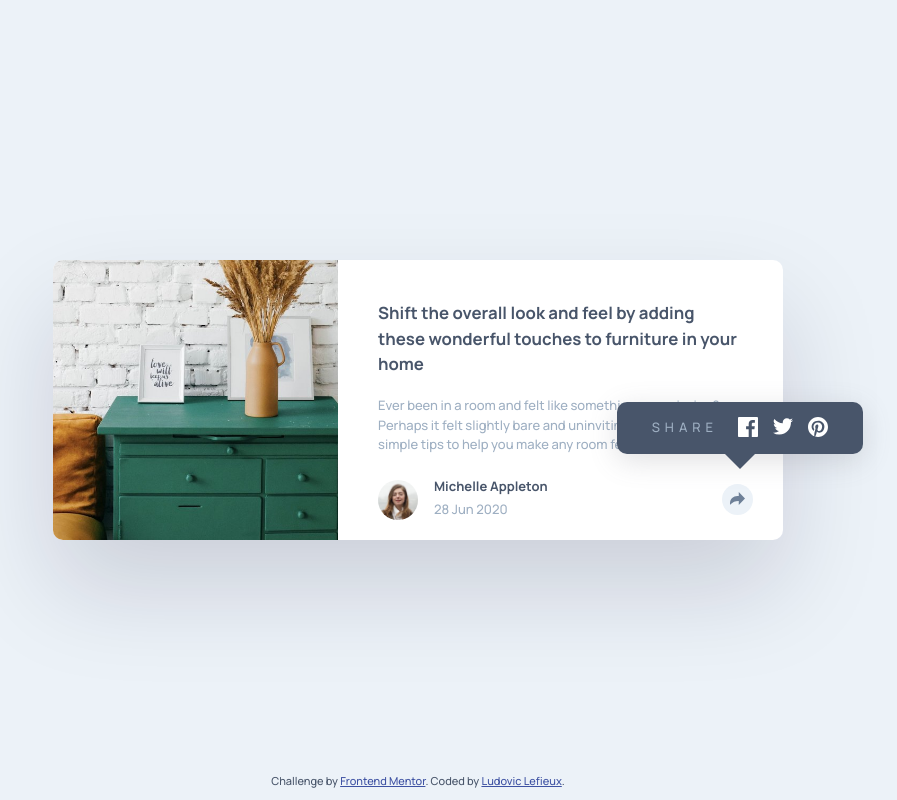
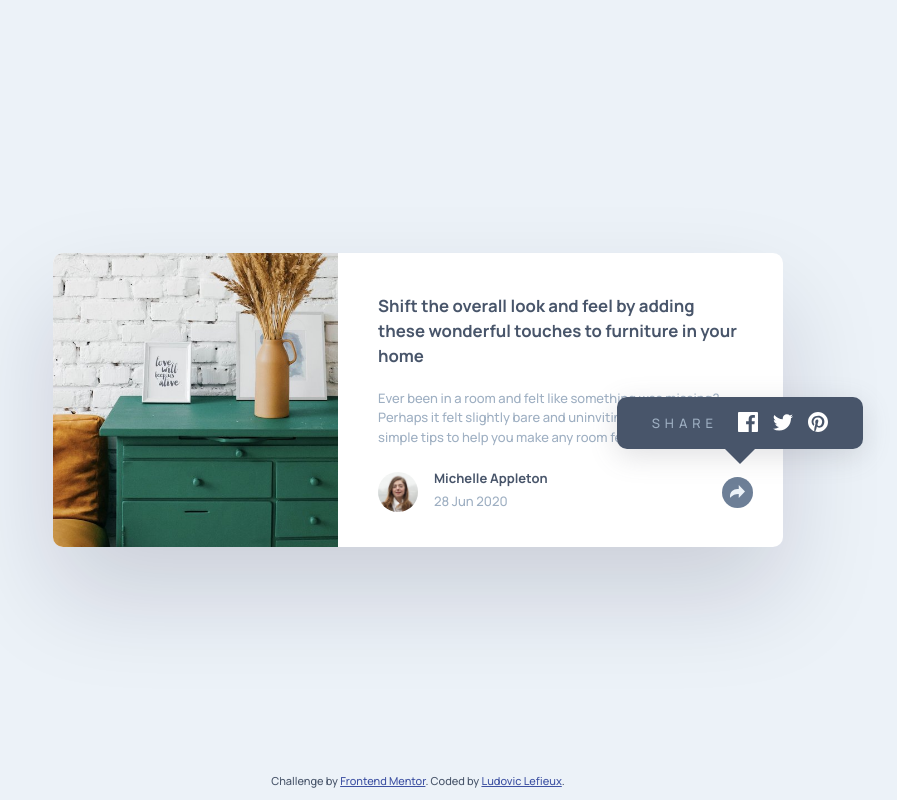
Before and after one commit to LudovicLefieux/article-preview-component-master, a website: page index.html in a window 1280 px wide. Both pictures are taken after a click on the link 959 px from the left and 499 px from the top of the page. Shown: the whole page, without its empty margins (222-1119 px from the left). Drawn offline with Linux system fonts and the light colour scheme.

Commit message:
Change button's color on click

```diff
--- a/sass/layout/_article-preview.scss
+++ b/sass/layout/_article-preview.scss
@@ -11,7 +11,7 @@
   }
   &__img-container {
     min-height: 200px;
-    background: url(../images/drawers.jpg) no-repeat;
+    background: url(./images/drawers.jpg) no-repeat;
     background-size: cover;
     border-radius: 10px 10px 0 0;
     overflow: hidden;
@@ -44,7 +44,7 @@
     justify-content: space-between;
     align-items: center;
     @media screen and (min-width: 900px) {
-      padding: 0 30px 20px 40px;
+      padding: 0 30px 35px 40px;
     }
   }
 
--- a/sass/layout/_share-section.scss
+++ b/sass/layout/_share-section.scss
@@ -7,7 +7,7 @@
   background: $very-dark-grayish-blue;
   color: $grayish-blue;
   &--desktop {
-    top: -130%;
+    top: -100%;
     right: -18%;
     display: none;
     padding: 15px 35px;
--- a/script.js
+++ b/script.js
@@ -1,19 +1,21 @@
-const shareButton = document.querySelectorAll(".share-button");
+const shareButton = document.querySelectorAll("a.share-button");
 
-function displayShareSection(e) {
+function displayShareSection() {
   const shareSectionDesktop = document.querySelector("#share-section-desktop");
   const shareSectionMobile = document.querySelector("#share-section-mobile");
   let screen = window.matchMedia("(min-width: 900px)");
-  let target = e.target;
+  let buttonArrow = this.children[0].children[0];
   if (screen.matches && shareSectionDesktop.classList.contains("active")) {
-    target.classList.remove("share-button--dark");
+    this.classList.remove("share-button--dark");
+    buttonArrow.setAttribute("fill", "hsl(217, 19%, 35%)");
     shareSectionDesktop.classList.add("pop-out");
     setTimeout(() => {
       shareSectionDesktop.classList.remove("active", "pop-out");
     }, 500);
   } else if (screen.matches) {
     shareSectionDesktop.classList.add("active");
-    target.classList.add("share-button--dark");
+    this.classList.add("share-button--dark");
+    buttonArrow.setAttribute("fill", "hsl(210, 46%, 95%)");
   } else if (shareSectionMobile.classList.contains("active")) {
     shareSectionMobile.classList.add("slide-down");
     setTimeout(() => {
```
Also changed, not shown: style.css.
